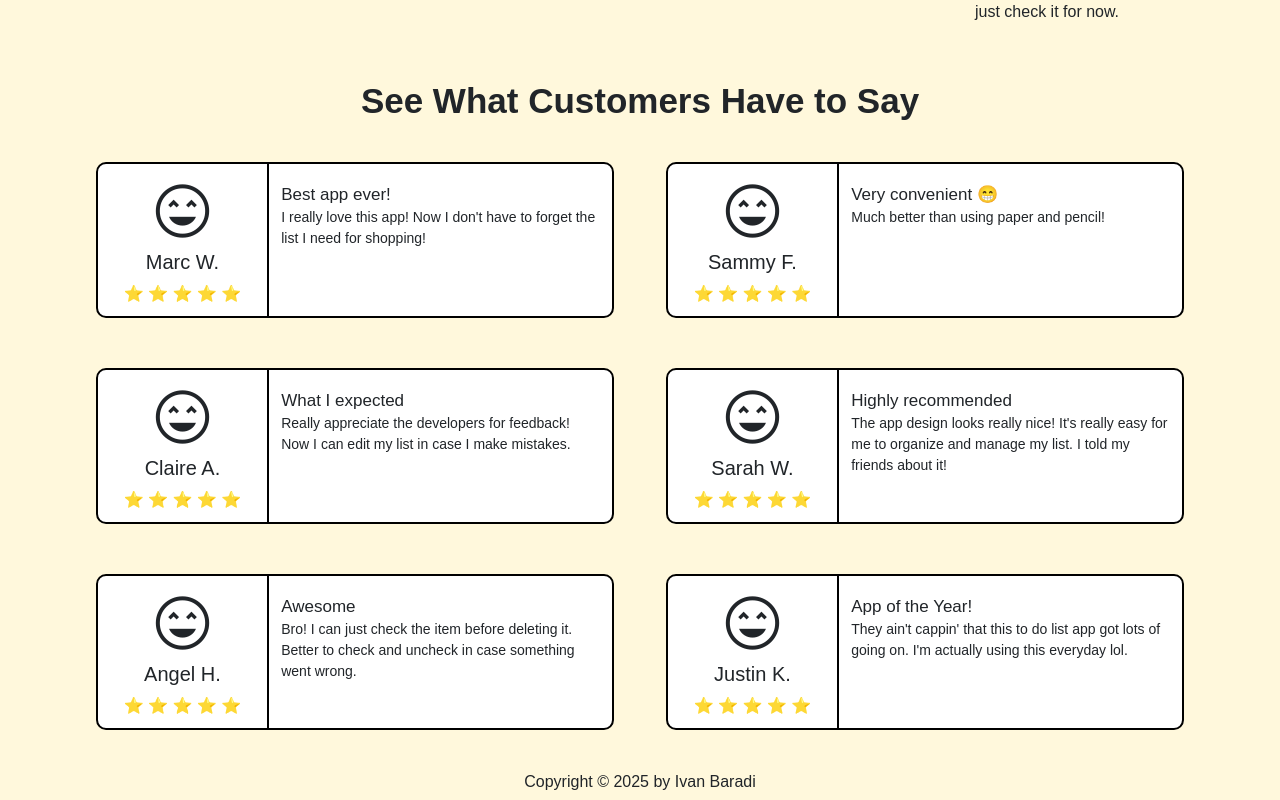
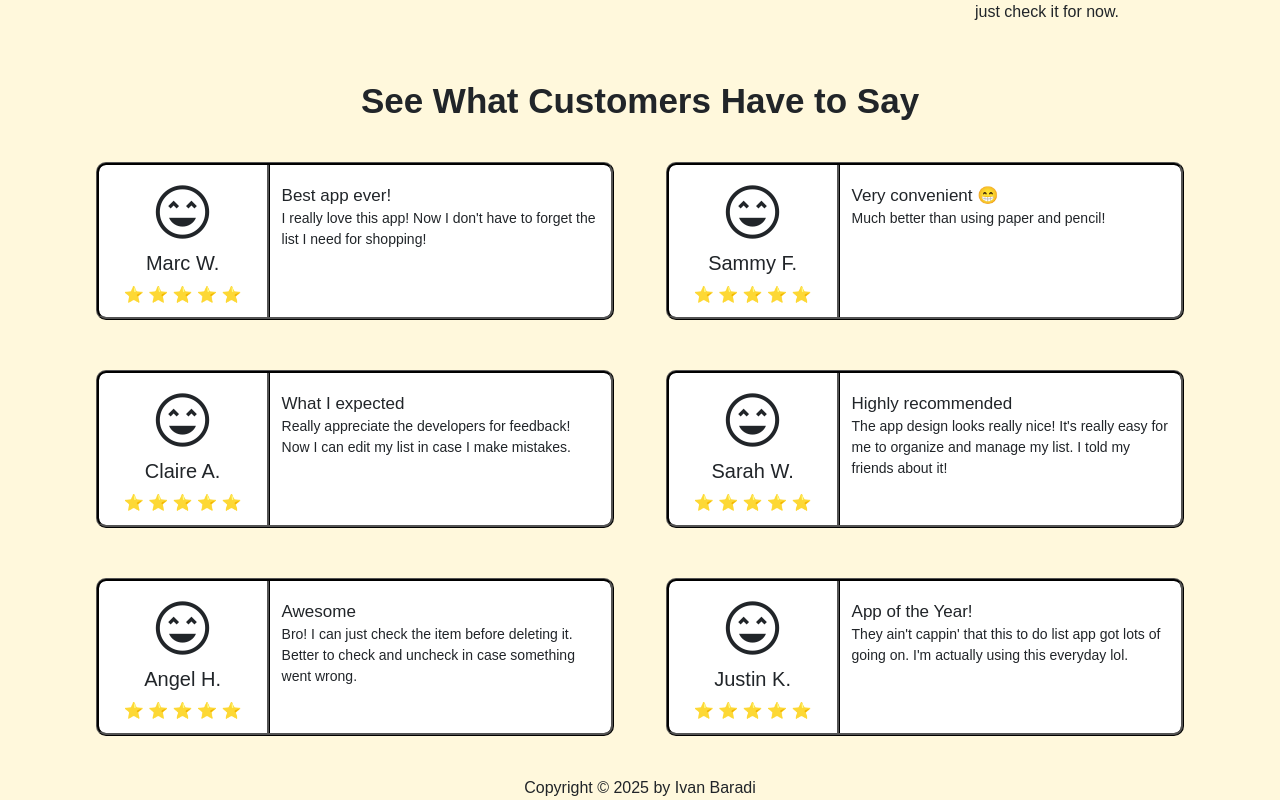
Before and after one commit to ivanbaradi/to-do, a React (Create React App) app: page / in a window 1280 px wide. Shown: the part 676-1476 px from the top of the page. Built offline with nearby package versions, Linux system fonts and the light colour scheme; a web font is replaced by a local one.

Commit message:
changed border type from solid to ridge

```diff
--- a/src/components/Reviewer.jsx
+++ b/src/components/Reviewer.jsx
@@ -7,8 +7,11 @@ export default function Reviewer({name, caption, text, tabletMarginAdjust, lapto
     const onMobile = useMediaQuery({maxWidth: 767})
     const onTablet = useMediaQuery({maxWidth: 991})
 
+    // reviewer borders
+    const customBorder = '3px ridge black'
+
     const reviewer = {
-        border: '2px solid black',
+        border: customBorder,
         borderRadius: '10px',
         backgroundColor: 'white',
         maxWidth: onMobile ? '60%' : '95%',
@@ -18,7 +21,7 @@ export default function Reviewer({name, caption, text, tabletMarginAdjust, lapto
     // reviewer icon, name, and rating
     const section1 = {
         paddingBottom: '10px',
-        borderRight: !onMobile && '2px solid black'
+        borderRight: !onMobile && customBorder
     }
 
     const icon = {
@@ -38,6 +41,7 @@ export default function Reviewer({name, caption, text, tabletMarginAdjust, lapto
         marginBottom: 0
     }
 
+    // media responsiveness to dynamically change margin bottoms between reviewers
     const reviewMarginQuery =  {marginBottom: (onTablet && tabletMarginAdjust || laptopMarginAdjust) && '50px'}
 
     return (
```
